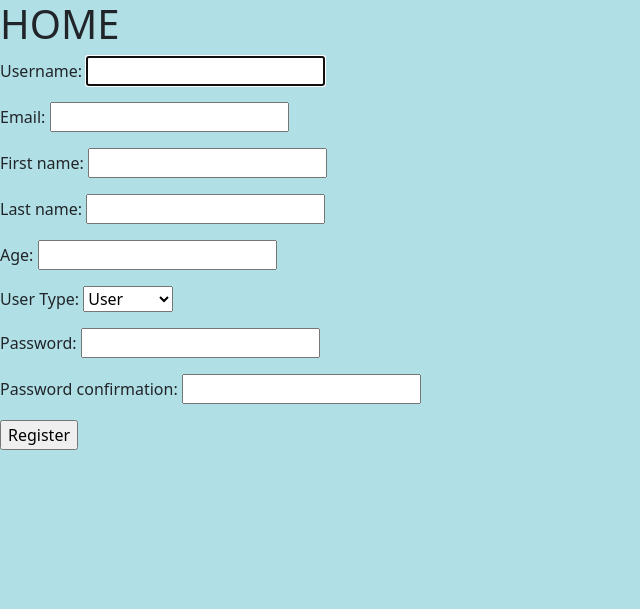
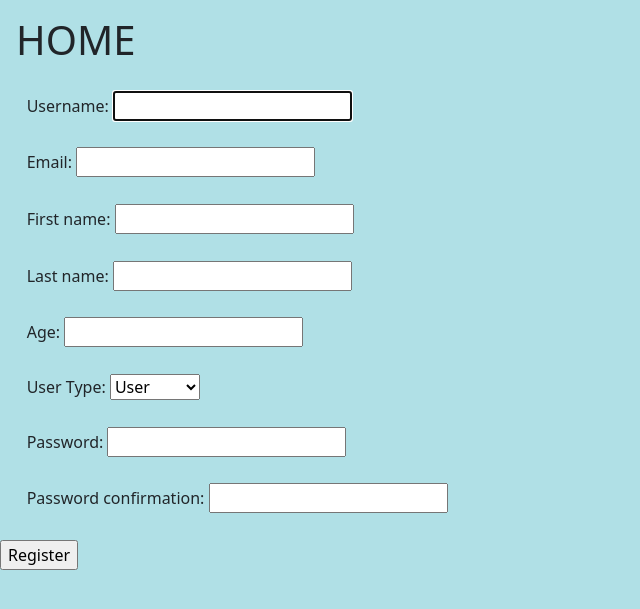
Before and after one commit to LuannePlem/OnlineEventTicketingSystem, a Django app: page / in a window 1280 px wide. Shown: the top 609 px of the page, without its empty margins (0-640 px from the left). Run offline with Django 5.2, Linux system fonts and the light colour scheme; parts of the project's set-up code (start-up, migrations or seed data) failed here and were passed over.

Commit message:
Changed home.html

```diff
--- a/OTS_main/OTS_APP/templates/home.html
+++ b/OTS_main/OTS_APP/templates/home.html
@@ -9,20 +9,20 @@
     <meta name="viewport" content="width=device-width, initial-scale=1.0" />
     <title>Home</title>
   </head>
-  <body style="background-color:powderblue;">
 
-    <h1>HOME</h1>
+<body style="background-color:powderblue;">
+    <h1 class="m-3">HOME</h1>
     <form method="post">
       {% csrf_token %}
-      <p >{{ registration_form.username.label_tag }} {{ registration_form.username }}</p>
-      <p>{{ registration_form.email.label_tag }} {{ registration_form.email }}</p>
-      <p>{{ registration_form.first_name.label_tag }} {{ registration_form.first_name }}</p>
-      <p>{{ registration_form.last_name.label_tag }} {{ registration_form.last_name }}</p>
-      <p>{{ registration_form.age.label_tag }} {{ registration_form.age }}</p>
-      <p>{{ registration_form.usertype.label_tag }} {{ registration_form.usertype }}</p>
-      <p>{{ registration_form.password1.label_tag }} {{ registration_form.password1 }}</p>
-      <p>{{ registration_form.password2.label_tag }} {{ registration_form.password2 }}</p>
+      <p style="margin: 20pt;">{{ registration_form.username.label_tag }} {{ registration_form.username }}</p>
+      <p style="margin: 20pt;">{{ registration_form.email.label_tag }} {{ registration_form.email }}</p>
+      <p style="margin: 20pt;">{{ registration_form.first_name.label_tag }} {{ registration_form.first_name }}</p>
+      <p style="margin: 20pt;">{{ registration_form.last_name.label_tag }} {{ registration_form.last_name }}</p>
+      <p style="margin: 20pt;">{{ registration_form.age.label_tag }} {{ registration_form.age }}</p>
+      <p style="margin: 20pt;">{{ registration_form.usertype.label_tag }} {{ registration_form.usertype }}</p>
+      <p style="margin: 20pt;">{{ registration_form.password1.label_tag }} {{ registration_form.password1 }}</p>
+      <p style="margin: 20pt;">{{ registration_form.password2.label_tag }} {{ registration_form.password2 }}</p>
       <input type="submit" value="Register" />
     </form>
-  </body>
+</body>
 </html>
```
Also changed, not shown: OTS_main/OTS_APP/views.py (line endings or trailing spaces).
